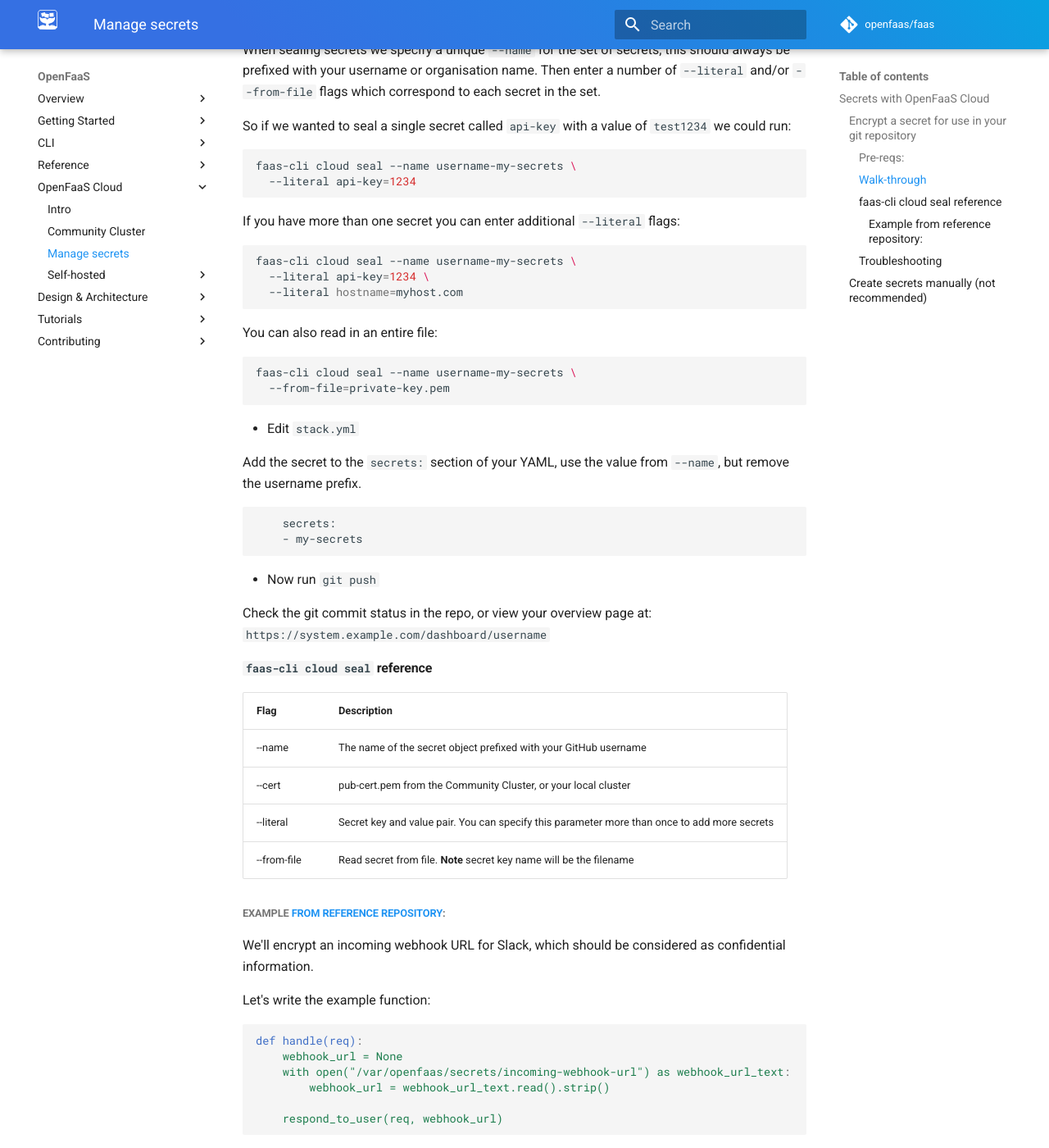
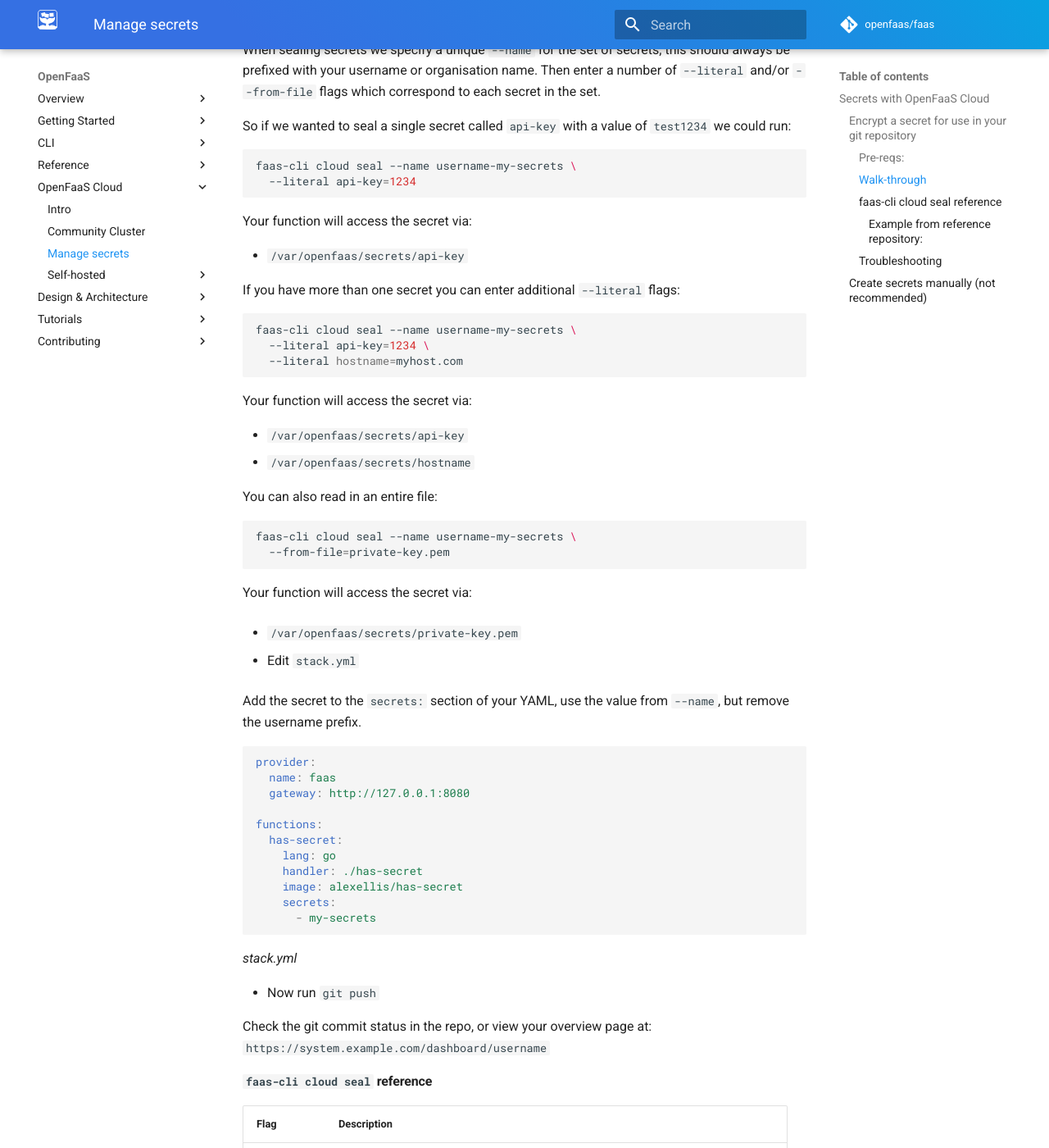
Before and after one commit to openfaas/docs, an MkDocs documentation site: the page built from docs/openfaas-cloud/secrets.md, in a window 1280 px wide and 1400 px high, scrolled down 943 px. Shown: the whole window at 82% size. Built offline with MkDocs 1.6.1 and Material for MkDocs 9.7.7, drawn with Linux system fonts in a browser that asks for light colours; comment, search, counter and statistics services are not loaded.

Commit message:
Add full example YAML
Also adds specific file locations for each example

Signed-off-by: Alex Ellis <alexellis2@gmail.com>

````diff
--- a/docs/openfaas-cloud/secrets.md
+++ b/docs/openfaas-cloud/secrets.md
@@ -38,6 +38,10 @@ faas-cli cloud seal --name username-my-secrets \
   --literal api-key=1234
 ```
 
+Your function will access the secret via:
+
+* `/var/openfaas/secrets/api-key`
+
 If you have more than one secret you can enter additional `--literal` flags:
 
 ```sh
@@ -46,6 +50,11 @@ faas-cli cloud seal --name username-my-secrets \
   --literal hostname=myhost.com
 ```
 
+Your function will access the secret via:
+
+* `/var/openfaas/secrets/api-key`
+* `/var/openfaas/secrets/hostname`
+
 You can also read in an entire file:
 
 ```sh
@@ -53,14 +62,28 @@ faas-cli cloud seal --name username-my-secrets \
   --from-file=private-key.pem
 ```
 
+Your function will access the secret via:
+
+* `/var/openfaas/secrets/private-key.pem`
+
 * Edit `stack.yml`
 
 Add the secret to the `secrets:` section of your YAML, use the value from `--name`, but remove the username prefix.
 
+```yaml
+provider:
+  name: faas
+  gateway: http://127.0.0.1:8080
+
+functions:
+  has-secret:
+    lang: go
+    handler: ./has-secret
+    image: alexellis/has-secret
+    secrets:
+      - my-secrets
 ```
-    secrets:
-    - my-secrets
-```
+*stack.yml*
 
 * Now run `git push`
 
````
